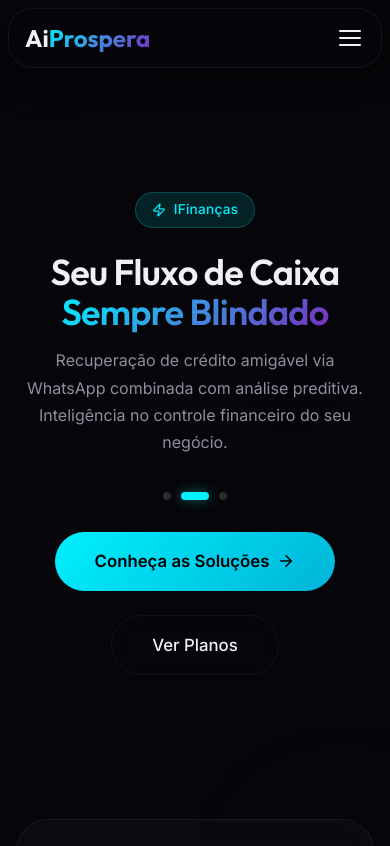
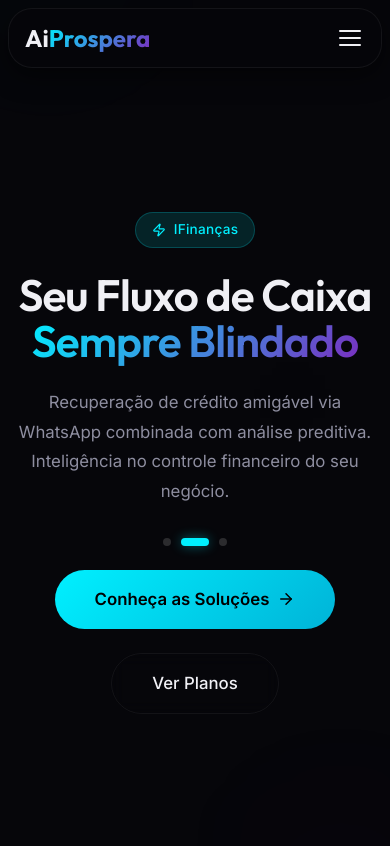
Before and after one commit to gsklukao/aiprospera.com.br, a React (Vite) app: page / in a window 390 px wide. Shown: the top 846 px of the page. Built offline with nearby package versions, Linux system fonts and the light colour scheme.

Commit message:
feat: implement initial AiProspera marketing website with responsive design and interactive components.

```diff
--- a/src/App.tsx
+++ b/src/App.tsx
@@ -280,11 +280,12 @@ function App() {
 
       <main style={{ paddingTop: '5rem' }}>
         {/* ===== HERO ===== */}
-        <section style={{ position: 'relative', minHeight: '80vh', display: 'flex', flexDirection: 'column', justifyContent: 'center', padding: 'var(--space-3xl) 0 var(--space-xl)' }}>
+        <section style={{ position: 'relative', minHeight: '85vh', display: 'flex', flexDirection: 'column', justifyContent: 'center', padding: 'var(--space-4xl) 0 var(--space-2xl)' }}>
           <div className="hero-grid-bg" />
 
           <div className="section-container" style={{ textAlign: 'center', position: 'relative', zIndex: 1 }}>
-            <div style={{ position: 'relative', width: '100%', maxWidth: '900px', margin: '0 auto', height: '300px', display: 'flex', justifyContent: 'center' }}>
+            {/* Hero Carousel — sem altura fixa, conteúdo flui naturalmente */}
+            <div style={{ width: '100%', maxWidth: '1000px', margin: '0 auto', minHeight: '280px' }}>
               <AnimatePresence mode="wait">
                 <motion.div
                   key={currentSlide}
@@ -292,18 +293,17 @@ function App() {
                   animate={{ opacity: 1, y: 0 }}
                   exit={{ opacity: 0, y: -25 }}
                   transition={{ duration: 0.5, ease: [0.25, 0.46, 0.45, 0.94] }}
-                  style={{ position: 'absolute', width: '100%' }}
                 >
-                  <div className="badge-pill" style={{ marginBottom: 'var(--space-lg)' }}>
+                  <div className="badge-pill" style={{ marginBottom: 'var(--space-lg)', display: 'inline-flex' }}>
                     <Zap size={14} /> <span>{heroSlides[currentSlide].badge}</span>
                   </div>
 
-                  <h1 style={{ fontSize: 'clamp(2.25rem, 5vw, 4rem)', lineHeight: 1.1, marginBottom: 'var(--space-md)' }}>
+                  <h1 style={{ fontSize: 'clamp(2.75rem, 5.5vw, 5rem)', lineHeight: 1.05, marginBottom: 'var(--space-lg)' }}>
                     {heroSlides[currentSlide].title1} <br />
                     <span className="text-gradient">{heroSlides[currentSlide].title2}</span>
                   </h1>
 
-                  <p style={{ fontSize: 'clamp(1rem, 2vw, 1.2rem)', color: 'var(--color-text-muted)', maxWidth: '700px', margin: '0 auto', lineHeight: 1.7 }}>
+                  <p style={{ fontSize: 'clamp(1.05rem, 1.6vw, 1.25rem)', color: 'var(--color-text-muted)', maxWidth: '680px', margin: '0 auto', lineHeight: 1.75 }}>
                     {heroSlides[currentSlide].desc}
                   </p>
                 </motion.div>
@@ -311,7 +311,7 @@ function App() {
             </div>
 
             {/* Slide Indicators */}
-            <div style={{ display: 'flex', gap: '0.6rem', justifyContent: 'center', margin: '0 0 var(--space-xl)' }}>
+            <div style={{ display: 'flex', gap: '0.6rem', justifyContent: 'center', margin: 'var(--space-xl) 0 var(--space-lg)' }}>
               {heroSlides.map((_, i) => (
                 <button
                   key={i}
--- a/src/index.css
+++ b/src/index.css
@@ -251,9 +251,9 @@ button {
 
 /* === Section Utilities === */
 .section-container {
-  max-width: 1200px;
+  max-width: 1320px;
   margin: 0 auto;
-  padding: 0 var(--space-xl);
+  padding: 0 var(--space-2xl);
 }
 
 .section-header {
```
